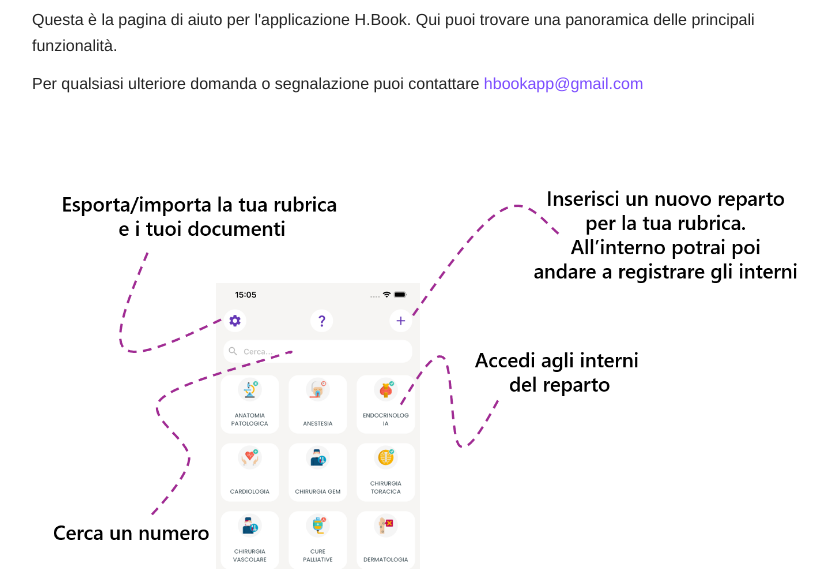
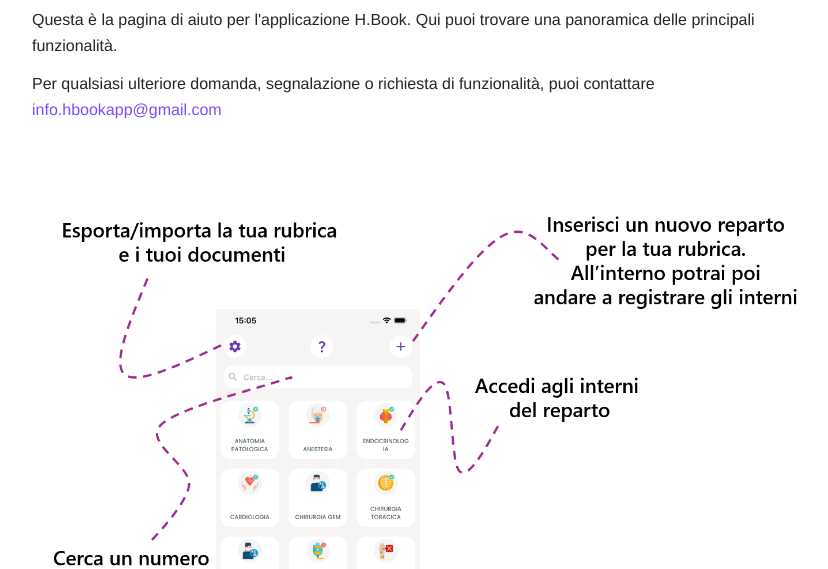
Before and after one commit to thejasper10/hbook-docs, a plain HTML site: page help.html in a window 1280 px wide. Shown: the part 231-800 px from the top of the page, without its empty margins (208-1036 px from the left). Drawn offline with Linux system fonts and the light colour scheme.

Commit message:
Add files via upload

```diff
--- a/help.html
+++ b/help.html
@@ -11,7 +11,7 @@
 			<img src="images/logo-grande-viola.png" alt="Logo H.Book" class="logo" />
 			<h1>Help</h1>
 			<p>Questa è la pagina di aiuto per l'applicazione H.Book. Qui puoi trovare una panoramica delle principali funzionalità.</p>
-			<p>Per qualsiasi ulteriore domanda o segnalazione puoi contattare <a href="mailto:hbookapp@gmail.com">hbookapp@gmail.com</a></p>
+			<p>Per qualsiasi ulteriore domanda, segnalazione o richiesta di funzionalità, puoi contattare <a href="mailto:info.hbookapp@gmail.com">info.hbookapp@gmail.com</a></p>
 			<div>
 				<img src="images/hb-support-1.png" alt="Immagine supporto 1" class="support-img" />
 			</div>
```
